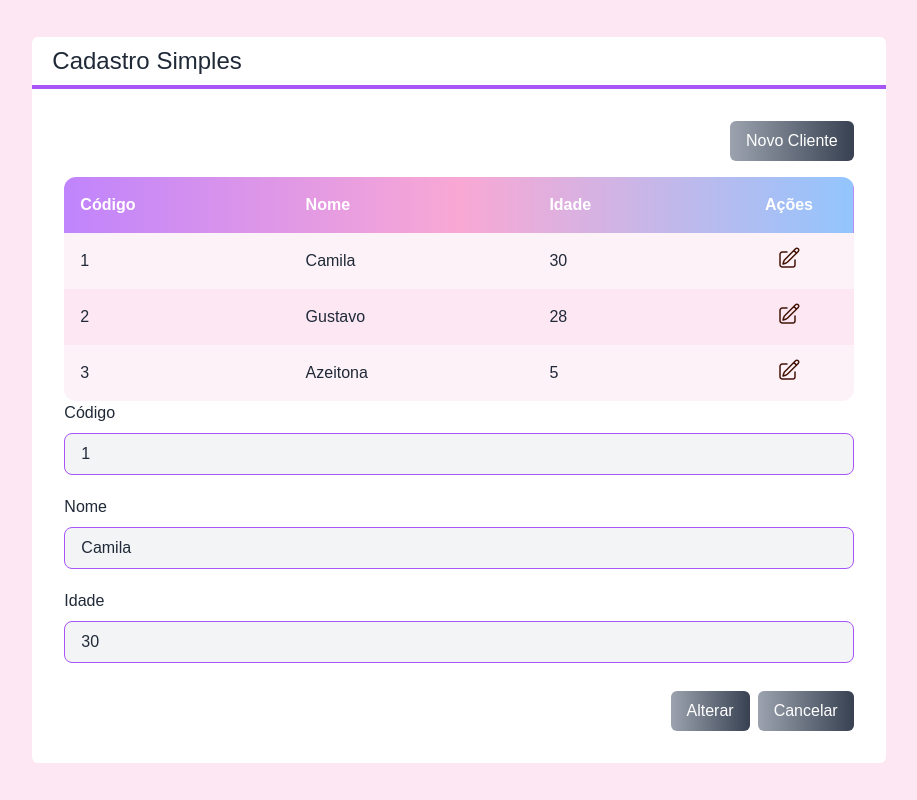
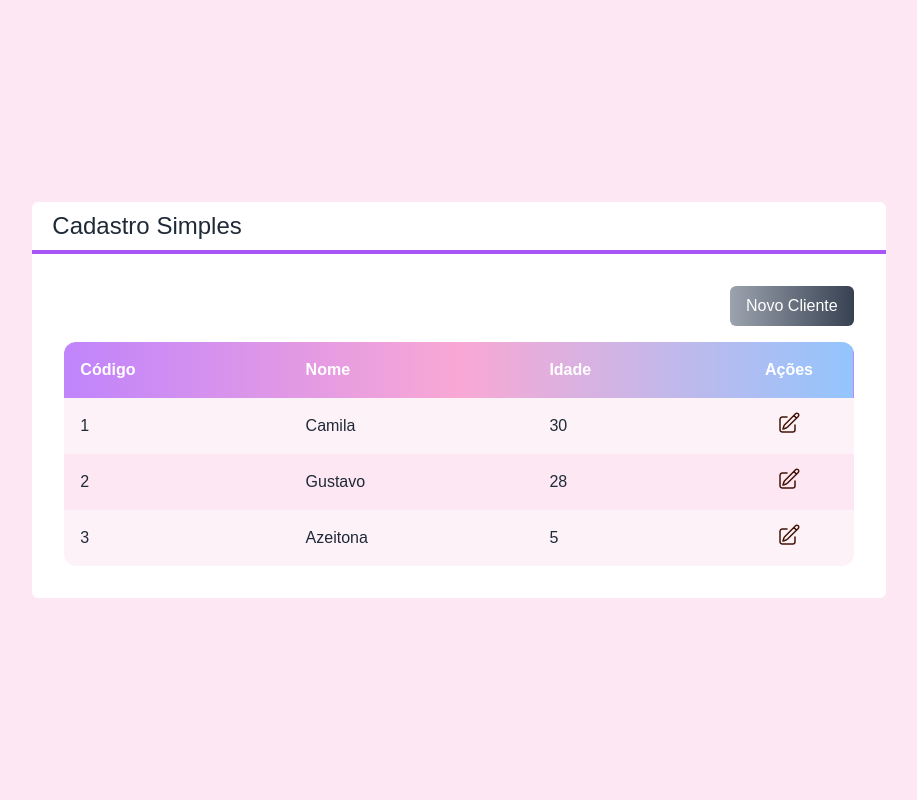
Before and after one commit to camilanobre/cadastro-simples, a Next.js app: page / in a window 1280 px wide. Shown: the whole page, without its empty margins (181-1098 px from the left). Built offline with nearby package versions, Linux system fonts and the light colour scheme.

Commit message:
atualizando gitignore

```diff
--- a/src/components/Formulario.tsx
+++ b/src/components/Formulario.tsx
@@ -37,10 +37,11 @@ export default function Formulario(props: FormularioProps) {
                 change={setIdade}
             />
             <div className="flex justify-end mt-7">
-                <Botao className="mr-2">
+                <Botao className="mr-2"
+                        onClick={() => props.clienteMudou?.(new Cliente(nome, idade, id))}>
                     {id ? 'Alterar' : 'Salvar'}
                 </Botao>
-                <Botao>
+                <Botao onClick={props.cancelado}>
                     Cancelar
                 </Botao>
             </div>
--- a/src/pages/index.tsx
+++ b/src/pages/index.tsx
@@ -1,4 +1,3 @@
-
 import Layout from "../components/Layout";
 import React, { useState } from "react";
 import Tabela from "../components/Tabela";
@@ -8,30 +7,55 @@ import Formulario from "../components/Formulario";
 
 export default function Home() {
 
+  const [visivel, setVisivel] = useState<"tabela" | "form">("tabela");
+  const [cliente, setCliente] = useState<Cliente>(Cliente.vazio())
+
   const clientes = [
-    new Cliente('Camila', 30, '1'),
-    new Cliente('Gustavo', 28, '2'),
-    new Cliente('Azeitona', 5, '3')
-  ]
+    new Cliente("Camila", 30, "1"),
+    new Cliente("Gustavo", 28, "2"),
+    new Cliente("Azeitona", 5, "3"),
+  ];
 
   function clienteSelecionado(cliente: Cliente) {
-    console.log(cliente.nome)
+    setCliente(cliente)
+    setVisivel('form')
   }
 
-  const [visivel, setVisivel] = useState<'tabela' | 'form'>('tabela')
+  function salvarCliente(cliente: Cliente) {
+    setVisivel('tabela')
+  }
+
+  function novoCliente(cliente: Cliente) {
+    setCliente(Cliente.vazio())
+    setVisivel('form')
+  }
+
 
   return (
-    <div className={`
+    <div
+      className={`
       flex h-screen justify-center items-center
       bg-pink-100
       text-white
-    `}>
+    `}
+    >
       <Layout titulo="Cadastro Simples">
-          <div className="flex justify-end">
-          <Botao className="mb-4">Novo Cliente</Botao>
-          </div>
-         <Tabela clientes={clientes} clienteSelecionado={clienteSelecionado}></Tabela>
-         <Formulario cliente={clientes[0]}></Formulario>
+        {visivel === "tabela" ? (
+          <>
+            <div className="flex justify-end">
+              <Botao className="mb-4"
+                      onClick={novoCliente}>Novo Cliente</Botao>
+            </div>
+            <Tabela
+              clientes={clientes}
+              clienteSelecionado={clienteSelecionado}
+            ></Tabela>
+          </>
+        ) : (
+          <Formulario cliente={cliente}
+                      clienteMudou={salvarCliente}
+                      cancelado={() => setVisivel('tabela')}/>
+        )}
       </Layout>
     </div>
   );
```
Also changed, not shown: 1 other file (tests, documents, lock files or other folders).
